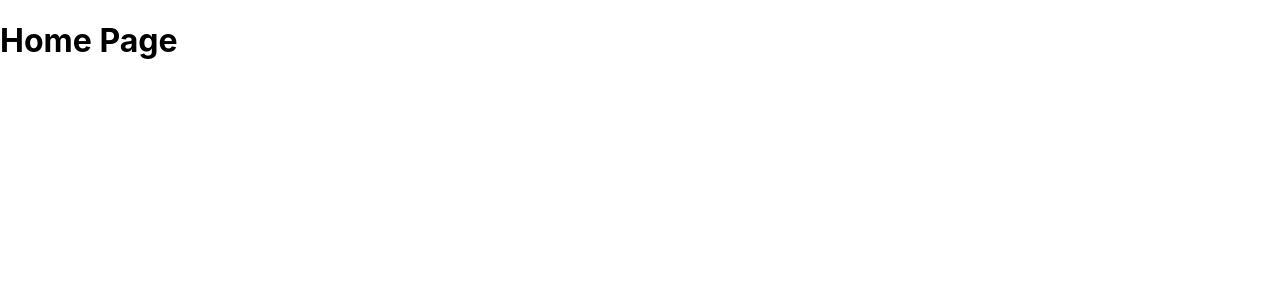
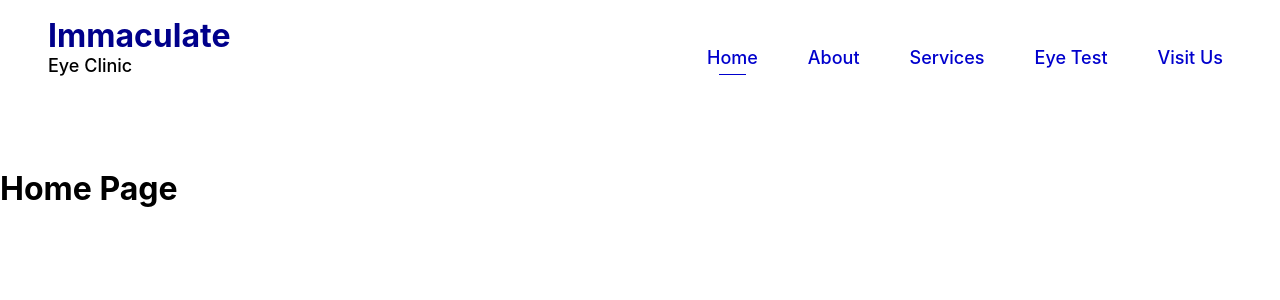
Before and after one commit to Immaculate-Eye-Clinic/Imaculate-front-end, a React (Create React App) app: page / in a window 1280 px wide. Shown: the top 300 px of the page. Built offline with nearby package versions, Linux system fonts and the light colour scheme.

Commit message:
import navbar

```diff
--- a/src/router/NoMatch.js
+++ b/src/router/NoMatch.js
@@ -1,5 +1,5 @@
 import React, { Component } from 'react';
-import { Link } from 'react-router-dom';
+// import { Link } from 'react-router-dom';
 import styled from 'styled-components';
 
 const HeaderWrapper = styled.div`
--- a/src/router/Routes.js
+++ b/src/router/Routes.js
@@ -3,12 +3,14 @@ import { BrowserRouter, Route, Switch } from 'react-router-dom';
 import Home from '../pages/home/Home';
 import NoMatch from './NoMatch';
 import ScrollToTop from './ScrollToTop';
+import NavBar from '../components/modules/navbar/navbar'
 
 class ReactRouter extends React.Component {
     render() {
         return (
             <React.Fragment>
                 <BrowserRouter>
+                    <NavBar />
                     <ScrollToTop>
                         <Switch>
                             <Route exact path="/" component={Home} />
```
